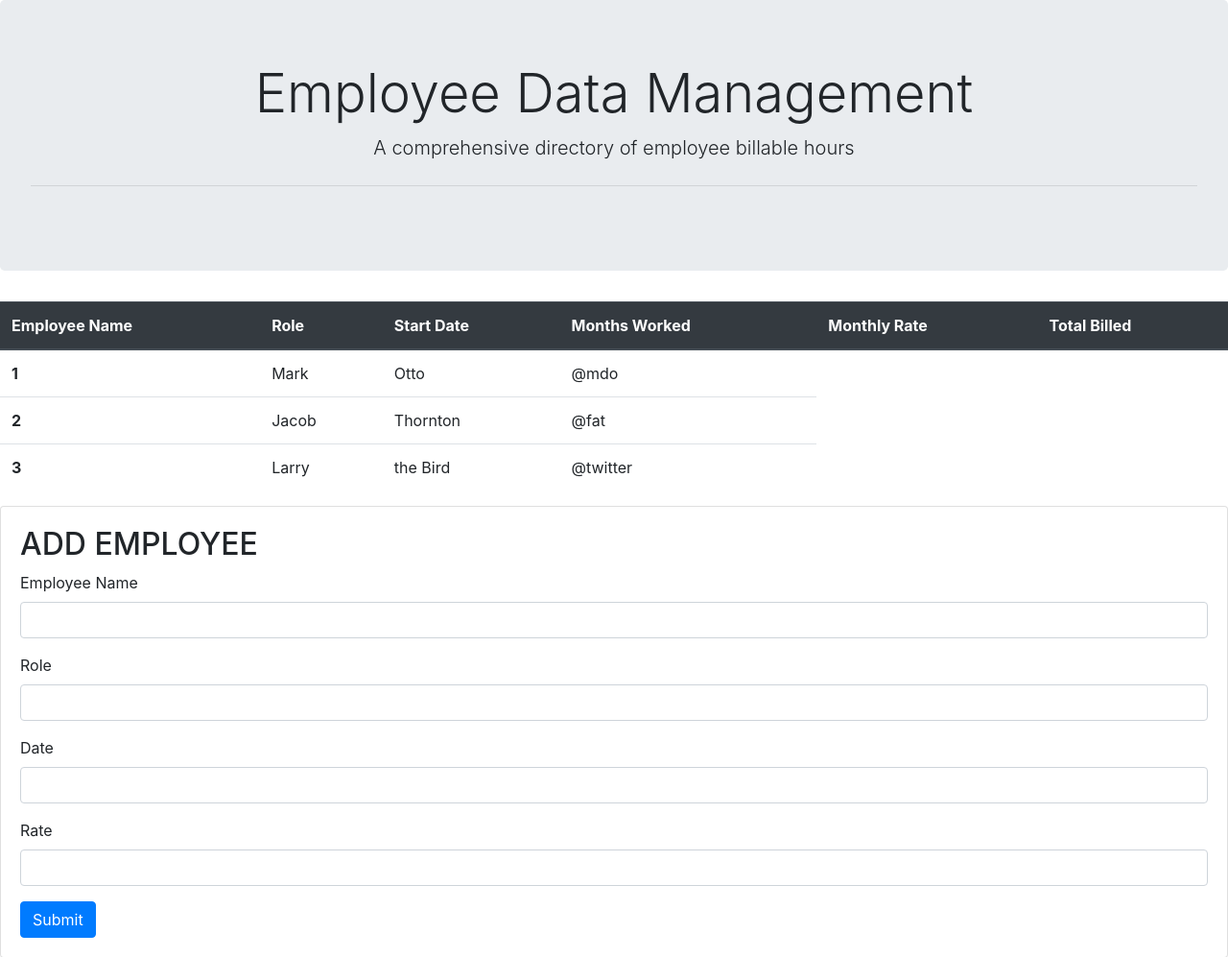
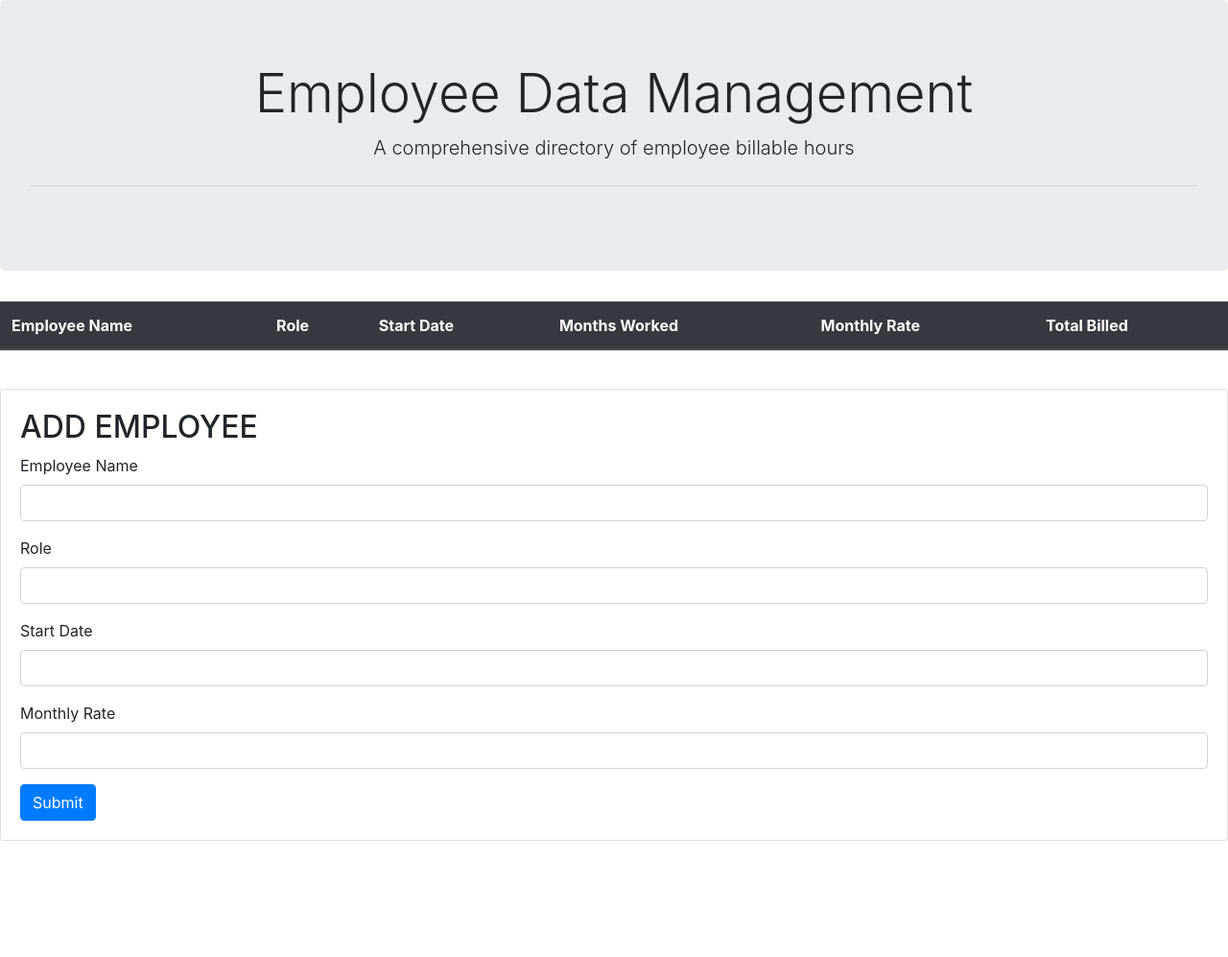
Before and after one commit to syeda-zaidi/DatabaseActivity, a plain HTML site: page index.html in a window 1280 px wide. Shown: the whole page at 96% size. After the commit the page ends 876 px from the top, so only its background shows below. Drawn offline with nearby package versions, Linux system fonts and the light colour scheme.

Commit message:
changed labels of form

```diff
--- a/index.html
+++ b/index.html
@@ -33,23 +33,12 @@
     </thead>
     <tbody>
       <tr>
-        <th scope="row">1</th>
-        <td>Mark</td>
-        <td>Otto</td>
-        <td>@mdo</td>
+        <th scope="row"></th>
+        <td></td>
+        <td></td>
+        <td></td>
       </tr>
-      <tr>
-        <th scope="row">2</th>
-        <td>Jacob</td>
-        <td>Thornton</td>
-        <td>@fat</td>
-      </tr>
-      <tr>
-        <th scope="row">3</th>
-        <td>Larry</td>
-        <td>the Bird</td>
-        <td>@twitter</td>
-      </tr>
+
     </tbody>
   </table>
 
@@ -67,11 +56,11 @@
           <input type="text" class="form-control" id="role-input" >
         </div>
         <div class="form-group">
-          <label for="date-input">Date</label>
+          <label for="date-input">Start Date</label>
           <input type="text" class="form-control" id="date-input">
         </div>
         <div class="form-group">
-          <label for="rate-input">Rate</label>
+          <label for="rate-input">Monthly Rate</label>
           <input type="text" class="form-control" id="rate-input" >
         </div>
       </form>
```
